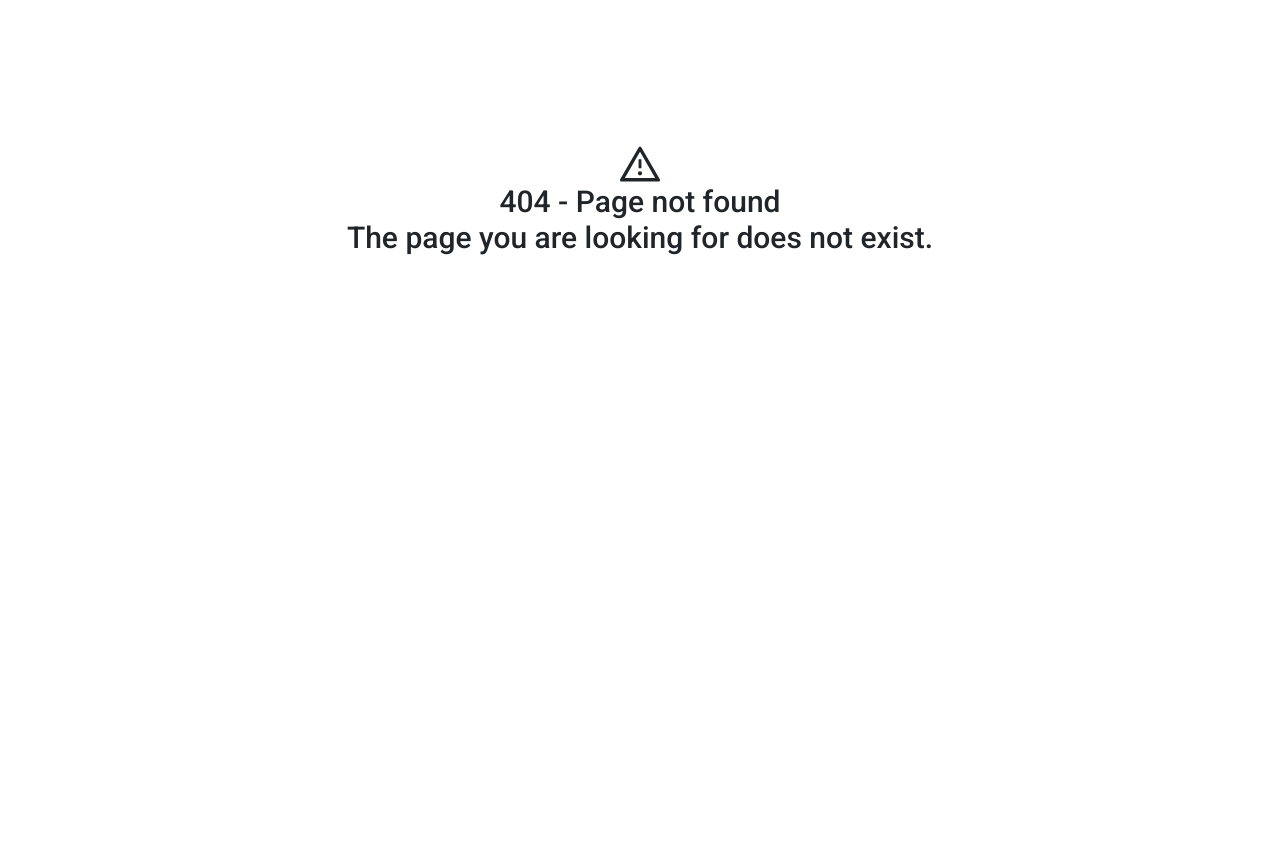
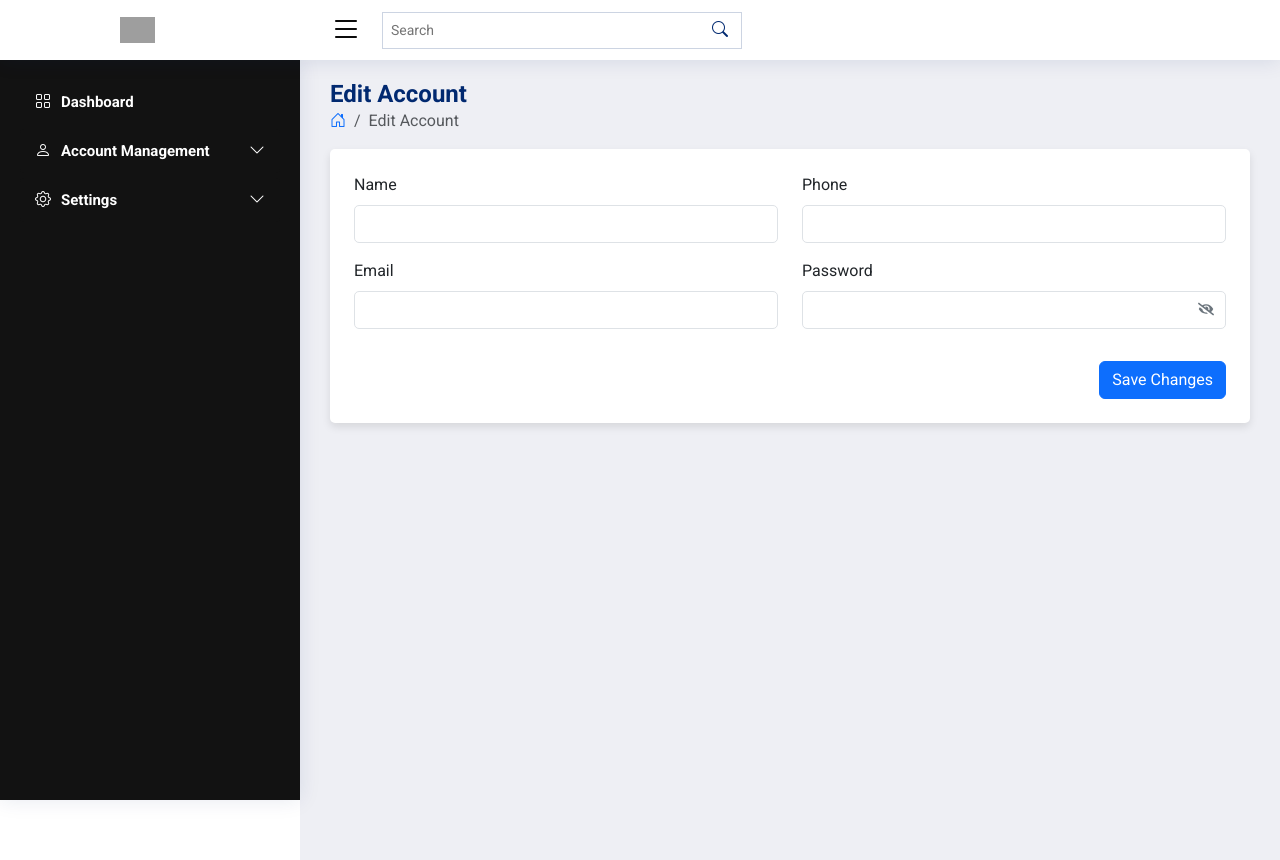
Before and after one commit to totrieuvy/smartphone, a React (Vite) app: page /admin/accountedit in a window 1280 px wide. Before the commit this address had no page. Before the commit the page ends 800 px from the top, so only its background shows below. Built offline with nearby package versions, Linux system fonts and the light colour scheme; no server answers; grey boxes are pictures that could not be loaded; the HTML template or start-up script is replaced by a standard one.

Commit message:
add account edit, fix date show error

```diff
--- a/src/App.jsx
+++ b/src/App.jsx
@@ -34,6 +34,7 @@ import Transaction from "./pages/staff/transaction/Transaction.jsx";
 import Dashboard from "./pages/staff/dashboard/Dashboard.jsx";
 import FeedBackCustomer from "./pages/customer/FeedBack/FeedBack.jsx/";
 import Detail from "./pages/staff/feedback/detailProduct/Detail.jsx";
+import AdminAccountEdit from "./pages/admin/AdminAccountEdit/AdminAccountEdit.jsx";
 function App() {
   const router = createBrowserRouter([
     {
@@ -162,6 +163,10 @@ function App() {
           path: "adminaccount",
           element: <AdminAccount />,
         },
+        {
+          path: "accountedit",
+          element: <AdminAccountEdit />,
+        },
       ],
     },
     {
--- a/src/components/admin/AdminSidebar/AdminSidebar.jsx
+++ b/src/components/admin/AdminSidebar/AdminSidebar.jsx
@@ -62,7 +62,7 @@ const AdminSidebar = () => {
               </a>
             </li>
             <li>
-              <a href="#">
+              <a href="/login">
                 <i className='bi bi-box-arrow-right'></i>
                 <span>Logout</span>
               </a>
--- a/src/pages/admin/AdminAccount/AdminAccount.jsx
+++ b/src/pages/admin/AdminAccount/AdminAccount.jsx
@@ -3,6 +3,8 @@ import axios from 'axios';
 import './AdminAccount.css';
 import PageTitle from '../AdditionalSections/PageTitle/PageTitle';
 import { FaEye, FaEyeSlash } from 'react-icons/fa';
+import { useNavigate } from 'react-router-dom';
+
 
 const AdminAccount = () => {
   const [formData, setFormData] = useState({
@@ -10,18 +12,30 @@ const AdminAccount = () => {
     email: '',
     role: 'Admin', // Setting default role as Admin
     phone: '',
-    createDate: '',
+    create_date: '',
   });
 
   const [showPassword, setShowPassword] = useState(false);
+  const navigate = useNavigate();
 
   // Fetch admin data on component mount
   useEffect(() => {
-    axios.get('https://6692a166346eeafcf46da14d.mockapi.io/account/1') // Assuming admin ID is 1
+    axios.get('https://6692a166346eeafcf46da14d.mockapi.io/account/1')
       .then(response => {
+        let rawDate = response.data.create_date;
+        let formattedDate = rawDate;
+
+        // Check if the date is in "yyyy-dd-MM" format
+        if (/^\d{4}-\d{2}-\d{2}$/.test(rawDate)) {
+          const [year, day, month] = rawDate.split("-");
+          formattedDate = `${year}-${month}-${day}`;
+        }
+
+        // If it's already in the correct "yyyy-MM-dd" format, leave it unchanged
         setFormData(prevData => ({
           ...prevData,
-          ...response.data // Merge existing defaults with fetched data
+          ...response.data,
+          create_date: formattedDate // Update with the corrected date format
         }));
       })
       .catch(error => {
@@ -29,8 +43,13 @@ const AdminAccount = () => {
       });
   }, []);
 
+
   const togglePasswordVisibility = () => {
     setShowPassword(prevShowPassword => !prevShowPassword);
+  };
+
+  const handleEditClick = () => {
+    navigate('/admin/accountedit'); // Navigate to the edit page
   };
 
   return (
@@ -104,17 +123,22 @@ const AdminAccount = () => {
               </span>
             </div>
             <div className="mb-3">
-              <label htmlFor="createDate" className="form-label">Create Date</label>
+              <label htmlFor="create_date" className="form-label">Create Date</label>
               <input
                 type="date"
                 className="form-control"
-                id="createDate"
-                name="createDate"
-                value={formData.createDate || ''}
+                id="create_date"
+                name="create_date"
+                value={formData.create_date || ''}
                 readOnly
               />
             </div>
           </div>
+        </div>
+        <div className="button-container">
+          <button type="button" className="btn btn-primary mt-3" onClick={handleEditClick}>
+            Change Info
+          </button>
         </div>
       </form>
     </main>
--- /dev/null
+++ b/src/pages/admin/AdminAccountEdit/AdminAccountEdit.css
@@ -0,0 +1,15 @@
+.staff-form {
+    background-color: #fff;
+    border-radius: 5px;
+    box-shadow: 0 4px 8px rgba(0, 0, 0, 0.1);
+    padding: 20px;
+}
+
+.staff-form .form-control,
+.staff-form .form-select {
+    border-radius: 5px;
+}
+
+.button-container {
+    text-align: right;
+}
--- /dev/null
+++ b/src/pages/admin/AdminAccountEdit/AdminAccountEdit.jsx
@@ -0,0 +1,121 @@
+import React, { useState, useEffect } from 'react';
+import axios from 'axios';
+import { FaEye, FaEyeSlash } from 'react-icons/fa';
+import './AdminAccountEdit.css';
+import PageTitle from '../AdditionalSections/PageTitle/PageTitle';
+
+const AdminAccountEdit = () => {
+    const [formData, setFormData] = useState({
+        username: '',
+        email: '',
+        phone: '',
+        password: '',
+    });
+    const [showPassword, setShowPassword] = useState(false);
+
+    useEffect(() => {
+        axios.get('https://6692a166346eeafcf46da14d.mockapi.io/account/1')
+            .then(response => {
+                setFormData({
+                    username: response.data.username,
+                    email: response.data.email,
+                    phone: response.data.phone,
+                    password: response.data.password,
+                });
+            })
+            .catch(error => {
+                console.error("Error fetching account data for editing!", error);
+            });
+    }, []);
+
+    const handleInputChange = (e) => {
+        const { name, value } = e.target;
+        setFormData({ ...formData, [name]: value });
+    };
+
+    const togglePasswordVisibility = () => {
+        setShowPassword(prevShowPassword => !prevShowPassword);
+    };
+
+    const handleSaveChanges = () => {
+        axios.put('https://6692a166346eeafcf46da14d.mockapi.io/account/1', formData)
+            .then(() => {
+                alert("Account updated successfully!");
+            })
+            .catch(error => {
+                console.error("Error updating account!", error);
+            });
+    };
+
+    return (
+        <main id="main" className="main">
+            <PageTitle page="Edit Account" />
+            <form className="staff-form admin-account-edit-form p-4">
+                <div className="row">
+                    <div className="col-md-6">
+                        <div className="mb-3">
+                            <label htmlFor="username" className="form-label">Name</label>
+                            <input
+                                type="text"
+                                className="form-control"
+                                id="username"
+                                name="username"
+                                value={formData.username}
+                                onChange={handleInputChange}
+                            />
+                        </div>
+                        <div className="mb-3">
+                            <label htmlFor="email" className="form-label">Email</label>
+                            <input
+                                type="email"
+                                className="form-control"
+                                id="email"
+                                name="email"
+                                value={formData.email}
+                                onChange={handleInputChange}
+                            />
+                        </div>
+                    </div>
+
+                    <div className="col-md-6">
+                        <div className="mb-3">
+                            <label htmlFor="phone" className="form-label">Phone</label>
+                            <input
+                                type="tel"
+                                className="form-control"
+                                id="phone"
+                                name="phone"
+                                value={formData.phone}
+                                onChange={handleInputChange}
+                            />
+                        </div>
+                        <div className="mb-3 password-input-container">
+                            <label htmlFor="password" className="form-label">Password</label>
+                            <input
+                                type={showPassword ? "text" : "password"}
+                                className="form-control"
+                                id="password"
+                                name="password"
+                                value={formData.password}
+                                onChange={handleInputChange}
+                            />
+                            <span
+                                className="password-toggle-icon"
+                                onClick={togglePasswordVisibility}
+                            >
+                                {showPassword ? <FaEye /> : <FaEyeSlash />}
+                            </span>
+                        </div>
+                    </div>
+                </div>
+                <div className="button-container">
+                    <button type="button" className="btn btn-primary mt-3" onClick={handleSaveChanges}>
+                        Save Changes
+                    </button>
+                </div>
+            </form>
+        </main>
+    );
+};
+
+export default AdminAccountEdit;
--- a/src/pages/admin/StaffEditForm/StaffEditForm.jsx
+++ b/src/pages/admin/StaffEditForm/StaffEditForm.jsx
@@ -15,22 +15,34 @@ const StaffEditForm = () => {
     salary: '',
     phone: '',
     password: '',
-    createDate: '',
+    create_date: '',
   });
 
   // Fetch staff data on component mount
   useEffect(() => {
     axios.get(`https://6692a166346eeafcf46da14d.mockapi.io/account/${userId}`)
       .then(response => {
+        const fetchedData = response.data;
+
+        // Format the create_date if it is in "yyyy-dd-MM" format
+        let formattedDate = fetchedData.create_date;
+        if (/^\d{4}-\d{2}-\d{2}$/.test(formattedDate)) {
+          const [year, day, month] = formattedDate.split("-");
+          formattedDate = `${year}-${month}-${day}`;
+        }
+
+        // Update the form data with the formatted date
         setFormData(prevData => ({
           ...prevData,
-          ...response.data // Merge existing defaults with fetched data
+          ...fetchedData,
+          create_date: formattedDate
         }));
       })
       .catch(error => {
         console.error("There was an error fetching the staff data!", error);
       });
   }, [userId]);
+
 
   const [showPassword, setShowPassword] = useState(false);
 
@@ -149,13 +161,13 @@ const StaffEditForm = () => {
               </span>
             </div>
             <div className="mb-3">
-              <label htmlFor="createDate" className="form-label">Create Date</label>
+              <label htmlFor="create_date" className="form-label">Create Date</label>
               <input
                 type="date"
                 className="form-control"
-                id="createDate"
-                name="createDate"
-                value={formData.createDate || ''} // Ensure controlled input
+                id="create_date"
+                name="create_date"
+                value={formData.create_date || ''} // Ensure controlled input
                 onChange={handleChange}
                 required
               />
--- a/src/pages/admin/UserList/UserList.jsx
+++ b/src/pages/admin/UserList/UserList.jsx
@@ -31,7 +31,7 @@ const UserList = () => {
   };
 
   const filteredUsers = users
-    .filter(user => user.role === 'user')
+    .filter(user => user.role === 'customer')
     .filter(user =>
       user.name?.toLowerCase().includes(search.toLowerCase()) ||
       user.role?.toLowerCase().includes(search.toLowerCase())
```
